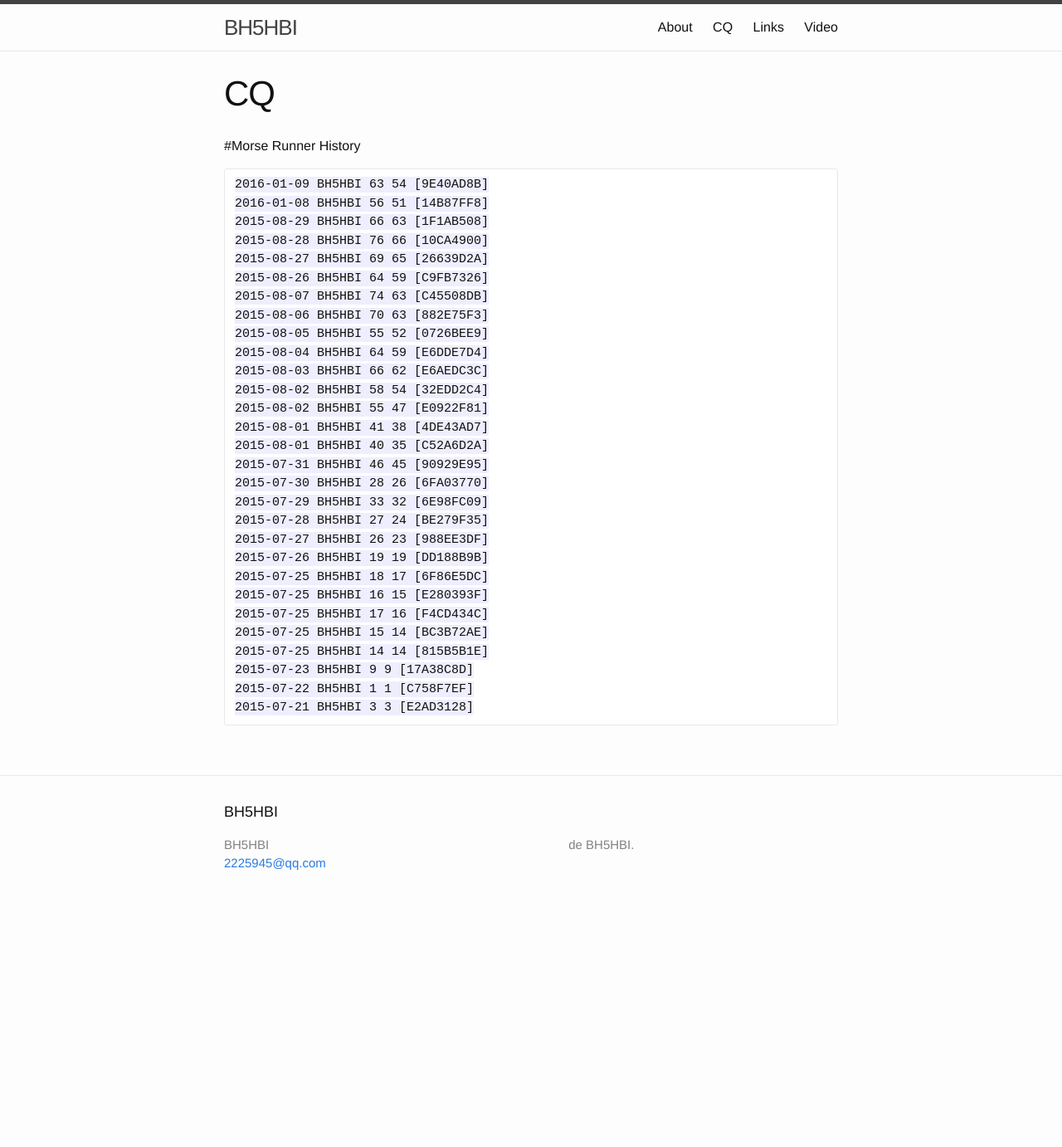
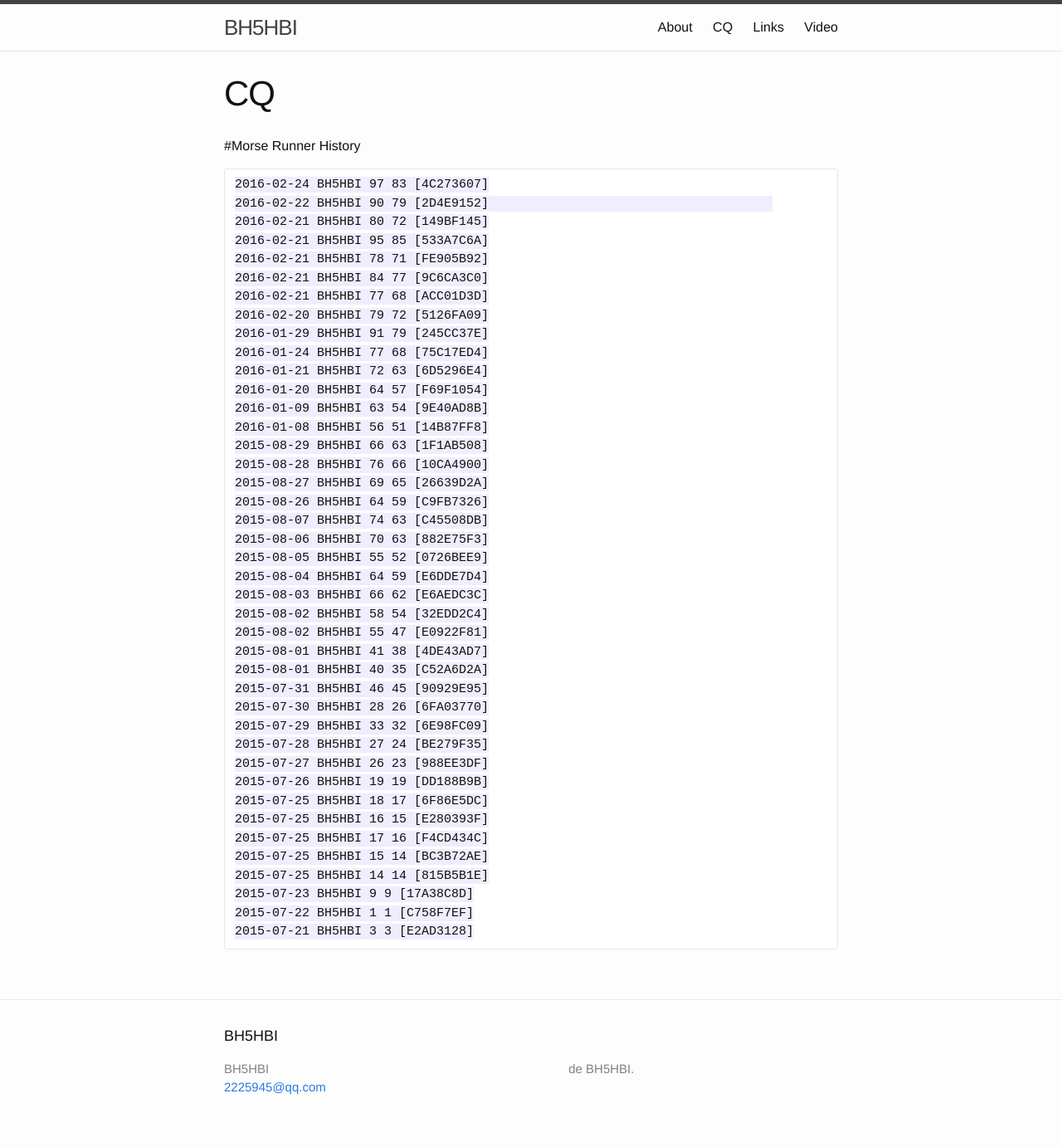
Before and after one commit to BH5HBI/bh5hbi.github.com, a Jekyll site: the page built from cq.md, in a window 1280 px wide. Shown: the whole page at 83% size. Built offline with Jekyll 4.4.1, drawn with Linux system fonts in a browser that asks for light colours; before the commit the page ends 1112 px from its top, so only the background shows below that.

Commit message:
update cq page

```diff
--- a/cq.md
+++ b/cq.md
@@ -6,6 +6,18 @@ permalink: /CQ/
 
 #Morse Runner History
 
+	2016-02-24 BH5HBI 97 83 [4C273607]
+	2016-02-22 BH5HBI 90 79 [2D4E9152]
+	2016-02-21 BH5HBI 80 72 [149BF145]
+	2016-02-21 BH5HBI 95 85 [533A7C6A]
+	2016-02-21 BH5HBI 78 71 [FE905B92]
+	2016-02-21 BH5HBI 84 77 [9C6CA3C0]
+	2016-02-21 BH5HBI 77 68 [ACC01D3D]
+	2016-02-20 BH5HBI 79 72 [5126FA09]
+	2016-01-29 BH5HBI 91 79 [245CC37E]
+	2016-01-24 BH5HBI 77 68 [75C17ED4]
+	2016-01-21 BH5HBI 72 63 [6D5296E4]
+	2016-01-20 BH5HBI 64 57 [F69F1054]
 	2016-01-09 BH5HBI 63 54 [9E40AD8B]
 	2016-01-08 BH5HBI 56 51 [14B87FF8]
 	2015-08-29 BH5HBI 66 63 [1F1AB508]
```
